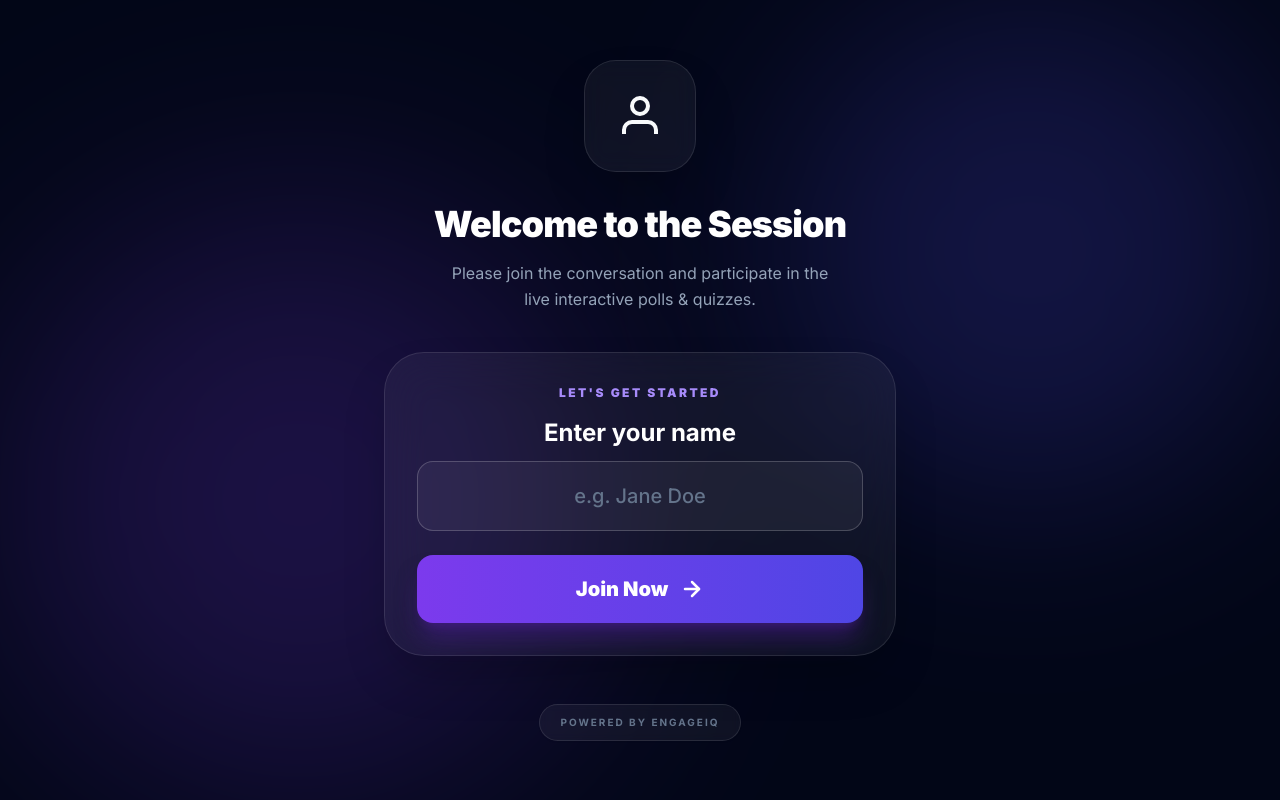
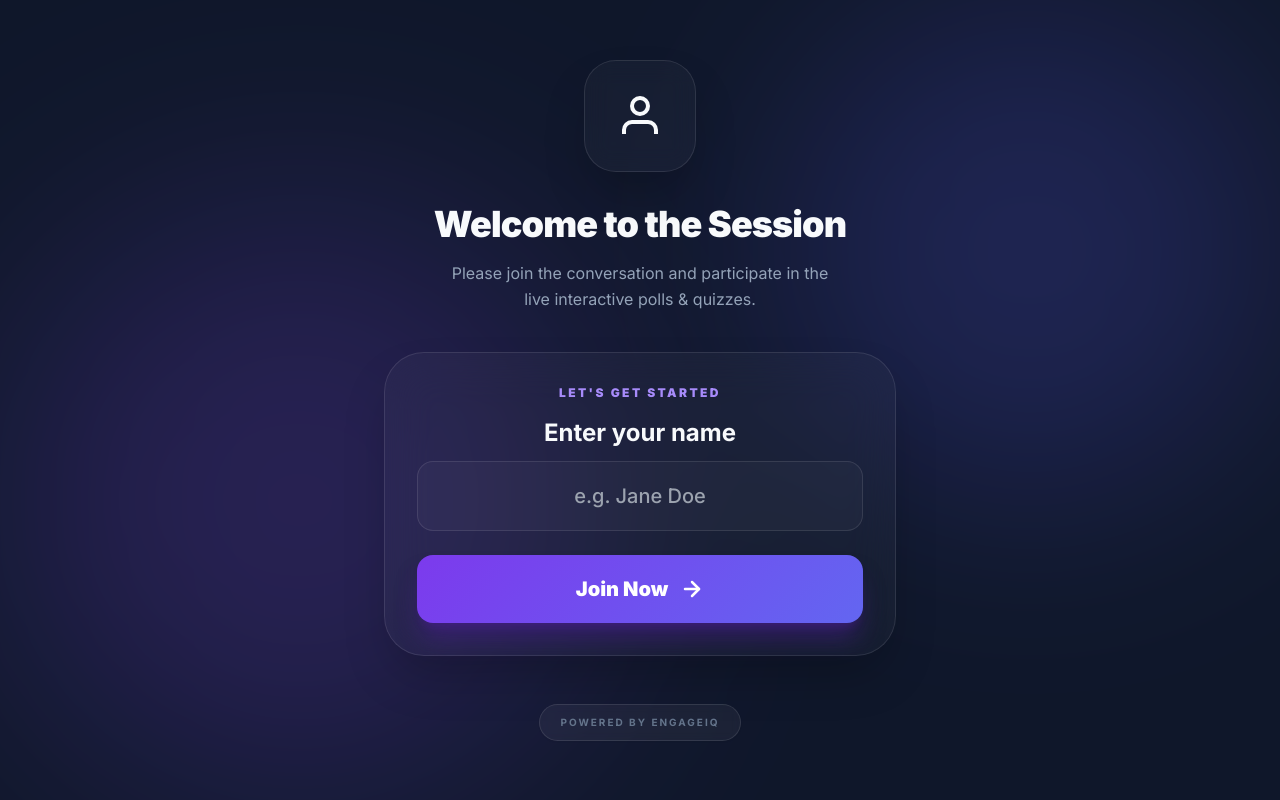
Before and after one commit to merchanthasan2/QuantumStep, a website: page live-interaction.html in a window 1280 px wide. Drawn offline with nearby package versions, Linux system fonts and the light colour scheme.

Commit message:
fix(ui): Map join modal styling to root CSS variables for dynamic Light/Dark mode toggling

```diff
--- a/live-interaction.html
+++ b/live-interaction.html
@@ -636,7 +636,8 @@
 
     <!-- Join Session Page -->
     <div id="join-modal"
-        class="fixed inset-0 z-[100] flex flex-col items-center justify-center p-6 bg-slate-950 transition-all duration-500 overflow-y-auto">
+        class="fixed inset-0 z-[100] flex flex-col items-center justify-center p-6 transition-all duration-500 overflow-y-auto"
+        style="background: var(--bg); color: var(--text);">
 
         <!-- Animated Background Elements -->
         <div
@@ -650,7 +651,8 @@
 
             <!-- Dynamic Logo -->
             <div id="join-logo-container"
-                class="mb-8 w-24 h-24 md:w-28 md:h-28 flex items-center justify-center bg-white/5 rounded-[2rem] border border-white/10 shadow-2xl p-4 backdrop-blur-md">
+                class="mb-8 w-24 h-24 md:w-28 md:h-28 flex items-center justify-center rounded-[2rem] border shadow-2xl p-4 backdrop-blur-md"
+                style="background: var(--glass); border-color: var(--glass-border);">
                 <svg width="48" height="48" viewBox="0 0 24 24" fill="none" stroke="currentColor" stroke-width="2">
                     <path d="M20 21v-2a4 4 0 0 0-4-4H8a4 4 0 0 0-4 4v2" />
                     <circle cx="12" cy="7" r="4" />
@@ -659,24 +661,28 @@
 
             <!-- Dynamic Program Details -->
             <h1 id="join-program-name"
-                class="text-3xl md:text-4xl font-black text-white text-center mb-4 leading-tight tracking-tight">Welcome
-                to the Session</h1>
-            <p id="join-welcome-msg" class="text-base text-slate-400 text-center mb-10 max-w-sm leading-relaxed">Please
-                join the conversation and participate in the live interactive polls & quizzes.</p>
+                class="text-3xl md:text-4xl font-black text-center mb-4 leading-tight tracking-tight"
+                style="color: var(--text);">Welcome to the Session</h1>
+            <p id="join-welcome-msg" class="text-base text-center mb-10 max-w-sm leading-relaxed"
+                style="color: var(--text-muted);">Please join the conversation and participate in the live interactive
+                polls & quizzes.</p>
 
             <!-- Join Form -->
-            <div class="w-full bg-white/5 border border-white/10 backdrop-blur-xl rounded-[2.5rem] p-8 shadow-2xl">
+            <div class="w-full border backdrop-blur-xl rounded-[2.5rem] p-8 shadow-2xl"
+                style="background: var(--glass); border-color: var(--glass-border);">
                 <div class="space-y-6 flex flex-col items-center">
                     <div class="space-y-3 w-full text-center">
                         <label class="block text-xs font-black text-violet-400 uppercase tracking-[0.2em] mb-4">Let's
                             get started</label>
-                        <h2 class="text-2xl font-bold text-white mb-6">Enter your name</h2>
+                        <h2 class="text-2xl font-bold mb-6" style="color: var(--text);">Enter your name</h2>
                         <input type="text" id="participant-name" placeholder="e.g. Jane Doe"
-                            class="w-full bg-white/5 border border-white/20 rounded-2xl px-6 py-5 text-center text-white text-xl font-medium placeholder:text-slate-500 focus:outline-none focus:border-violet-500 focus:bg-white/10 focus:ring-4 focus:ring-violet-500/20 transition-all">
+                            class="w-full border rounded-2xl px-6 py-5 text-center text-xl font-medium focus:outline-none focus:border-violet-500 focus:ring-4 focus:ring-violet-500/20 transition-all custom-input"
+                            style="background: var(--glass); border-color: var(--glass-border); color: var(--text);">
                     </div>
 
                     <button id="join-btn"
-                        class="w-full py-5 bg-gradient-to-r from-violet-600 to-indigo-600 hover:from-violet-500 hover:to-indigo-500 text-white font-black rounded-2xl shadow-xl shadow-violet-900/50 hover:scale-[1.02] active:scale-95 transition-all text-xl mt-4 flex items-center justify-center gap-3">
+                        class="w-full py-5 text-white font-black rounded-2xl shadow-xl shadow-violet-900/50 hover:scale-[1.02] active:scale-95 transition-all text-xl mt-4 flex items-center justify-center gap-3"
+                        style="background: linear-gradient(135deg, var(--violet) 0%, var(--indigo) 100%); border: none;">
                         Join Now
                         <svg width="24" height="24" viewBox="0 0 24 24" fill="none" stroke="currentColor"
                             stroke-width="2.5" stroke-linecap="round" stroke-linejoin="round">
```
